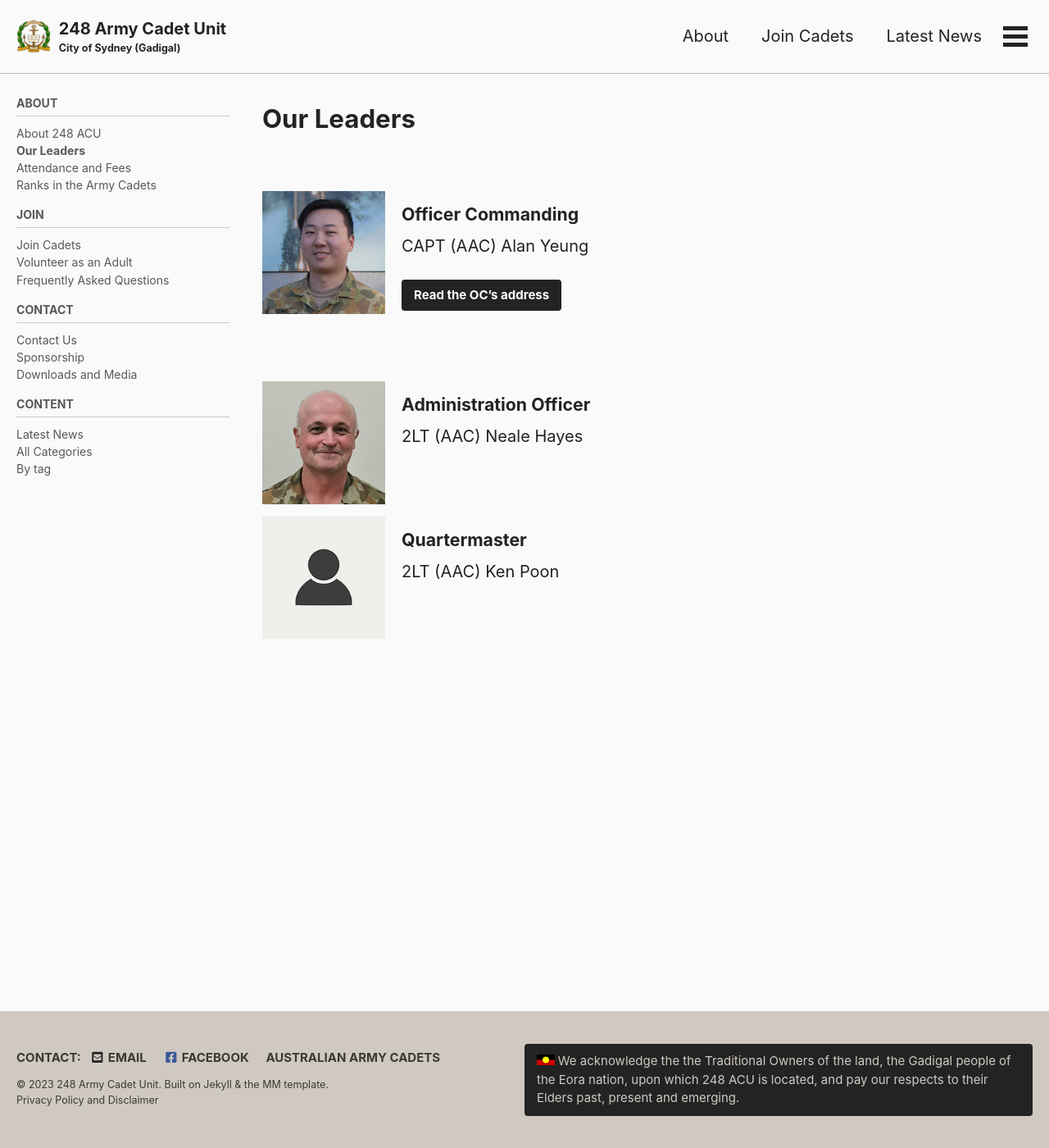
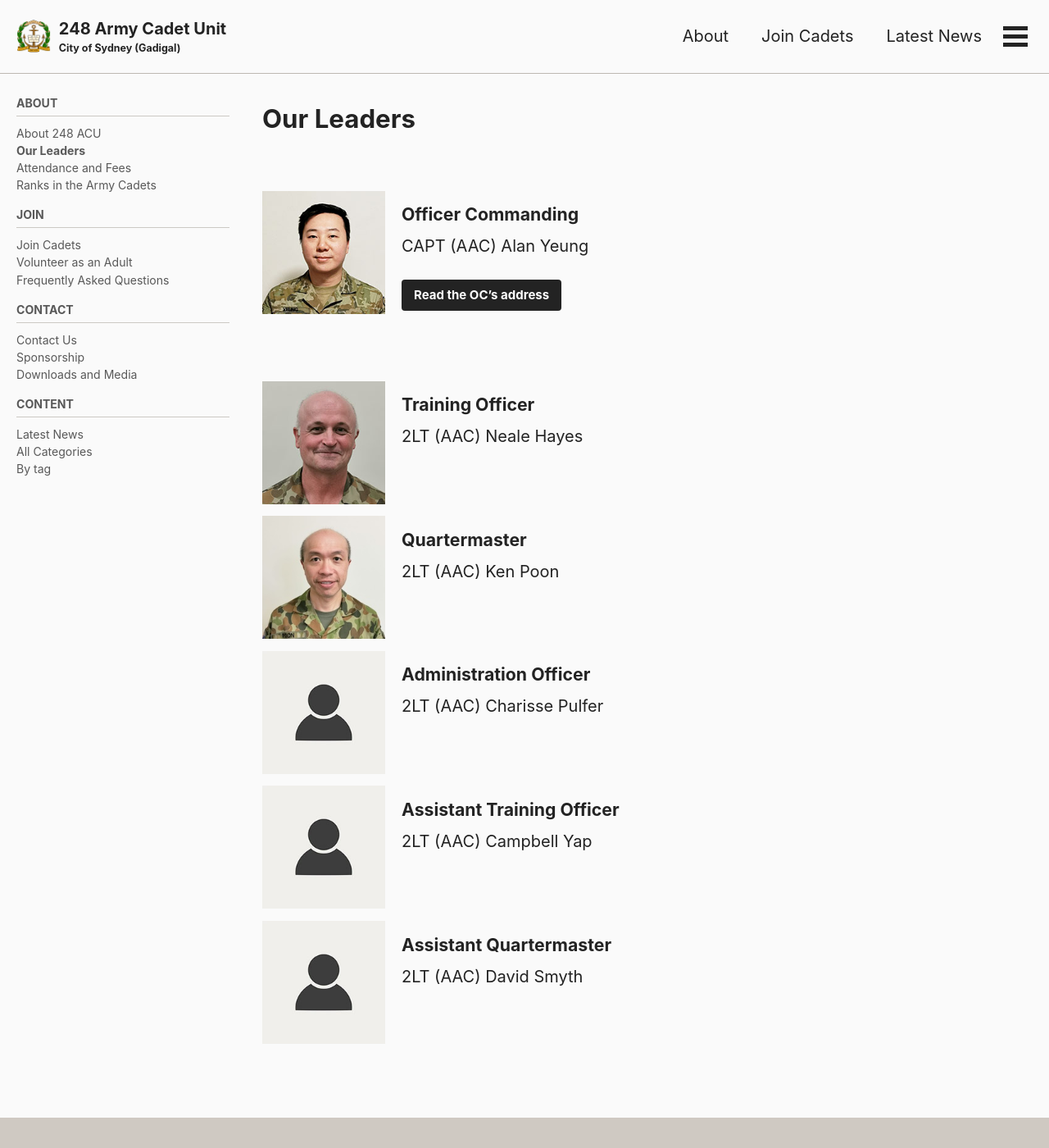
Before and after one commit to alansfyeung/248acu-website, a Jekyll site: the page built from _pages/team.md, in a window 1280 px wide and 1400 px high. Shown: the whole window at 82% size. Built offline with Jekyll 4.4.1, drawn with Linux system fonts in a browser that asks for light colours; cached includes are drawn as plain includes.

Commit message:
Update leaders profiles

```diff
--- a/_pages/team.md
+++ b/_pages/team.md
@@ -12,10 +12,9 @@ sidebar:
 
 &nbsp;{:.cf}
 
-![OC]({{"/assets/images/profiles/capt-aac-ay.jpg"|absolute_url}}){: .align-left width="150" height="150"}
+![Officer Commanding - Alan Yeung]({{"/assets/images/profiles/ay.jpg"|absolute_url}}){: .align-left width="150" height="150"}
 
 #### Officer Commanding
-
 CAPT (AAC) Alan Yeung
 
 [Read the OC's address]({% link _posts/2022-08-15-ocs-address.md %}){:.btn.btn--primary}
@@ -26,18 +25,36 @@ Captain (AAC) Alan Yeung joined the Australian Army Cadets in 2011, first as a v
 
 &nbsp;{:.cf}
 
-![Administration Officer]({{"/assets/images/profiles/2lt-nh.jpg"|absolute_url}}){:.align-left width="150" height="150"}
+![Training Officer - Neale Hayes]({{"/assets/images/profiles/nh.jpg"|absolute_url}}){:.align-left width="150" height="150"}
 
-#### Administration Officer
-
+#### Training Officer
 2LT (AAC) Neale Hayes
 
+&nbsp;{:.cf}
+
+![Quartermaster - Ken Poon]({{"/assets/images/profiles/kp.jpg"|absolute_url}}){:.align-left width="150" height="150"}
+
+#### Quartermaster
+2LT (AAC) Ken Poon
 
 
 &nbsp;{:.cf}
 
-![CSM]({{"/assets/images/profiles/coming-soon.jpg"|absolute_url}}){:.align-left width="150" height="150"}
+![Administration Officer - Charisse Pulfer]({{"/assets/images/profiles/coming-soon.jpg"|absolute_url}}){:.align-left width="150" height="150"}
 
-#### Quartermaster
+#### Administration Officer
+2LT (AAC) Charisse Pulfer
 
-2LT (AAC) Ken Poon
+&nbsp;{:.cf}
+
+![Assistant Training Officer - Campbell Yap]({{"/assets/images/profiles/coming-soon.jpg"|absolute_url}}){:.align-left width="150" height="150"}
+
+#### Assistant Training Officer
+2LT (AAC) Campbell Yap
+
+&nbsp;{:.cf}
+
+![Assistant Quartermaster - David Smyth]({{"/assets/images/profiles/coming-soon.jpg"|absolute_url}}){:.align-left width="150" height="150"}
+
+#### Assistant Quartermaster
+2LT (AAC) David Smyth
```
Also changed, not shown: assets/images/profiles/2lt-nh.jpg (deleted), assets/images/profiles/ay.jpg (added), assets/images/profiles/cdtwo1-en.jpg (deleted), assets/images/profiles/cuo-lk.jpg (deleted), assets/images/profiles/kp.jpg (added), assets/images/profiles/nh.jpg (added).
